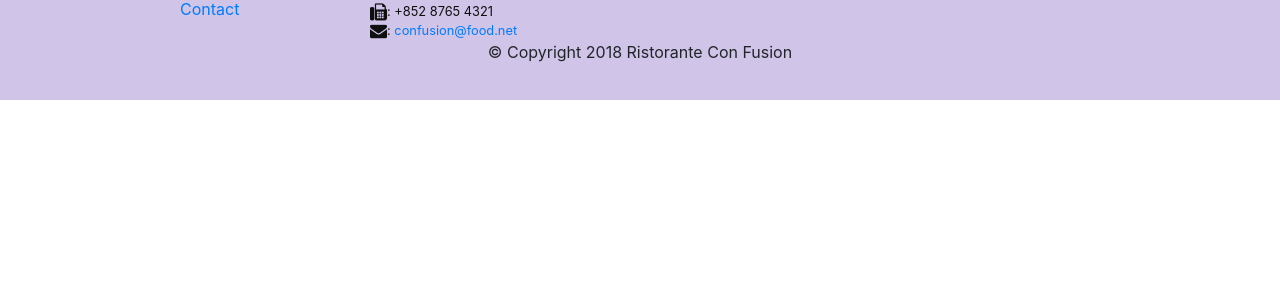
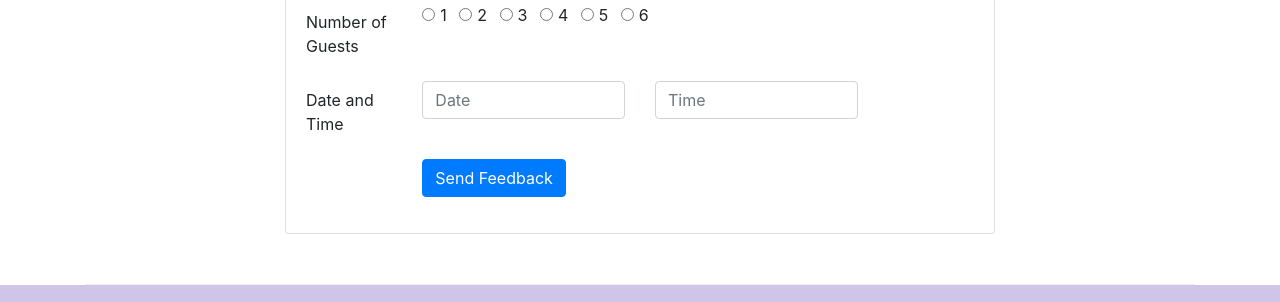
Before and after one commit to TashaYar/ConFusion, a website: page index.html in a window 1280 px wide. Shown: the part 1661-1963 px from the top of the page. Before the commit the page ends 1761 px from the top, so only its background shows below. Drawn offline with nearby package versions, Linux system fonts and the light colour scheme.

Commit message:
Assignment-2

```diff
--- a/index.html
+++ b/index.html
@@ -69,7 +69,7 @@
     </nav>
 
     <header class="jumbotron">
-      <div class="container">
+      <div class="container" style="width: fit-content">
         <div class="row row-header">
           <div class="col-12 col-sm-6">
             <h1>Ristorante con Fusion</h1>
@@ -79,8 +79,13 @@
               your culinary senses!
             </p>
           </div>
-          <div class="col-12 col-sm align-self-center">
+          <div class="col-12 col-sm-3 align-self-center">
             <img src="img/logo.png" class="img-fluid" />
+          </div>
+          <div class="col-12 col-sm-3 align-self-center">
+            <a class="btn btn-warning btn-block" href="#reserve" role="button"
+              >Reserve Table</a
+            >
           </div>
         </div>
       </div>
@@ -117,14 +122,23 @@
         <div class="col-12 col-sm-4 col-md-3">
           <h3>This Month's Promotions</h3>
         </div>
-        <div class="col col-sm col-md">
-          <h2>Weekend Grand Buffet</h2>
-          <p class="d-none d-sm-block">
-            Featuring mouthwatering combinations with a choice of five different
-            salads, six enticing appetizers, six main entrees and five choicest
-            desserts. Free flowing bubbly and soft drinks. All for just $19.99
-            per person
-          </p>
+        <div class="col col-sm order-sm-last col-md">
+          <div class="media">
+            <img
+              class="d-flex mr-3 order-sm-last img-thumbnail align-self-center"
+              src="img/buffet.png"
+              alt="buffet"
+            />
+            <div class="media-body">
+              <h2>Weekend Grand Buffet</h2>
+              <p class="d-none d-sm-block">
+                Featuring mouthwatering combinations with a choice of five
+                different salads, six enticing appetizers, six main entrees and
+                five choicest desserts. Free flowing bubbly and soft drinks. All
+                for just $19.99 per person
+              </p>
+            </div>
+          </div>
         </div>
       </div>
 
@@ -148,6 +162,129 @@
                 world, he specializes in creating mouthwatering Indo-Italian
                 fusion experiences.
               </p>
+            </div>
+          </div>
+        </div>
+      </div>
+
+      <div class="row row-content align-items-center" id="reserve">
+        <div class="col-12 col-sm-8 offset-sm-2">
+          <div class="card">
+            <h3 class="card-header bg-warning text-white">Reserve a Table</h3>
+            <div class="card-body">
+              <form>
+                <div class="form-group row">
+                  <label
+                    for="no of guests"
+                    class="col-md-2 col-12 col-form-label"
+                    >Number of Guests
+                  </label>
+                  <div class="col-12 col-md-10">
+                    <div class="form-check form-check-inline mr-2">
+                      <input
+                        class="form-check-input"
+                        type="radio"
+                        name="inlineRadioOptions"
+                        id="inlineRadio1"
+                        value="1"
+                      />
+                      <label class="form-check-label" for="inlineRadio1">
+                        1
+                      </label>
+                    </div>
+                    <div class="form-check form-check-inline mr-2">
+                      <input
+                        class="form-check-input"
+                        type="radio"
+                        name="inlineRadioOptions"
+                        id="inlineRadio2"
+                        value="2"
+                      />
+                      <label class="form-check-label" for="inlineRadio2">
+                        2
+                      </label>
+                    </div>
+                    <div class="form-check form-check-inline mr-2">
+                      <input
+                        class="form-check-input"
+                        type="radio"
+                        name="inlineRadioOptions"
+                        id="inlineRadio3"
+                        value="3"
+                      />
+                      <label class="form-check-label" for="inlineRadio3">
+                        3
+                      </label>
+                    </div>
+                    <div class="form-check form-check-inline mr-2">
+                      <input
+                        class="form-check-input"
+                        type="radio"
+                        name="inlineRadioOptions"
+                        id="inlineRadio4"
+                        value="4"
+                      />
+                      <label class="form-check-label" for="inlineRadio4">
+                        4
+                      </label>
+                    </div>
+                    <div class="form-check form-check-inline mr-2">
+                      <input
+                        class="form-check-input"
+                        type="radio"
+                        name="inlineRadioOptions"
+                        id="inlineRadio5"
+                        value="5"
+                      />
+                      <label class="form-check-label" for="inlineRadio5">
+                        5
+                      </label>
+                    </div>
+                    <div class="form-check form-check-inline mr-2">
+                      <input
+                        class="form-check-input"
+                        type="radio"
+                        name="inlineRadioOptions"
+                        id="inlineRadio6"
+                        value="6"
+                      />
+                      <label class="form-check-label" for="inlineRadio6">
+                        6
+                      </label>
+                    </div>
+                  </div>
+                </div>
+                <div class="form-group row">
+                  <label for="date and time" class="col-md-2 col-form-label"
+                    >Date and Time</label
+                  >
+                  <div class="col-12 col-sm-4">
+                    <input
+                      type="datetime"
+                      class="form-control"
+                      id="date"
+                      name="date"
+                      placeholder="Date"
+                    />
+                  </div>
+                  <div class="col-12 col-md-4">
+                    <input
+                      type="datetime"
+                      class="form-control"
+                      id="time"
+                      name="Time"
+                      placeholder="Time"
+                    />
+                  </div>
+                </div>
+                <div class="form-group row">
+                  <div class="offset-md-2 col-md-10">
+                    <button type="submit" class="btn btn-primary">
+                      Send Feedback
+                    </button>
+                  </div>
+                </div>
+              </form>
             </div>
           </div>
         </div>
```
